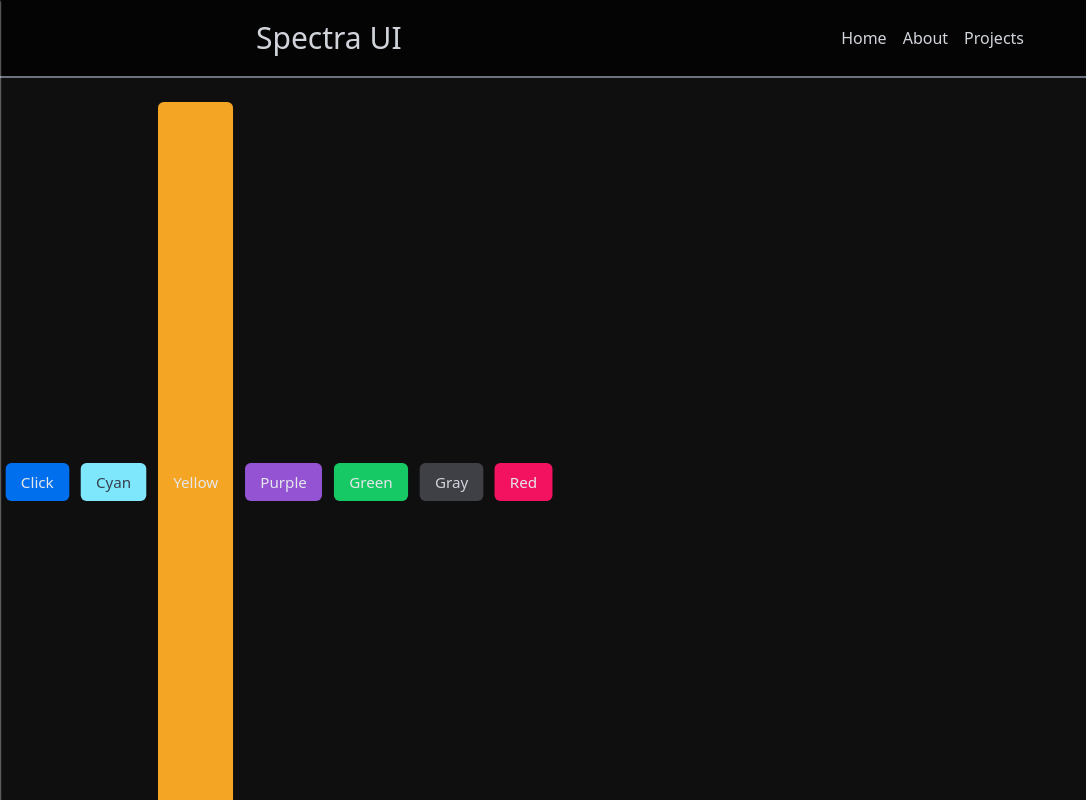
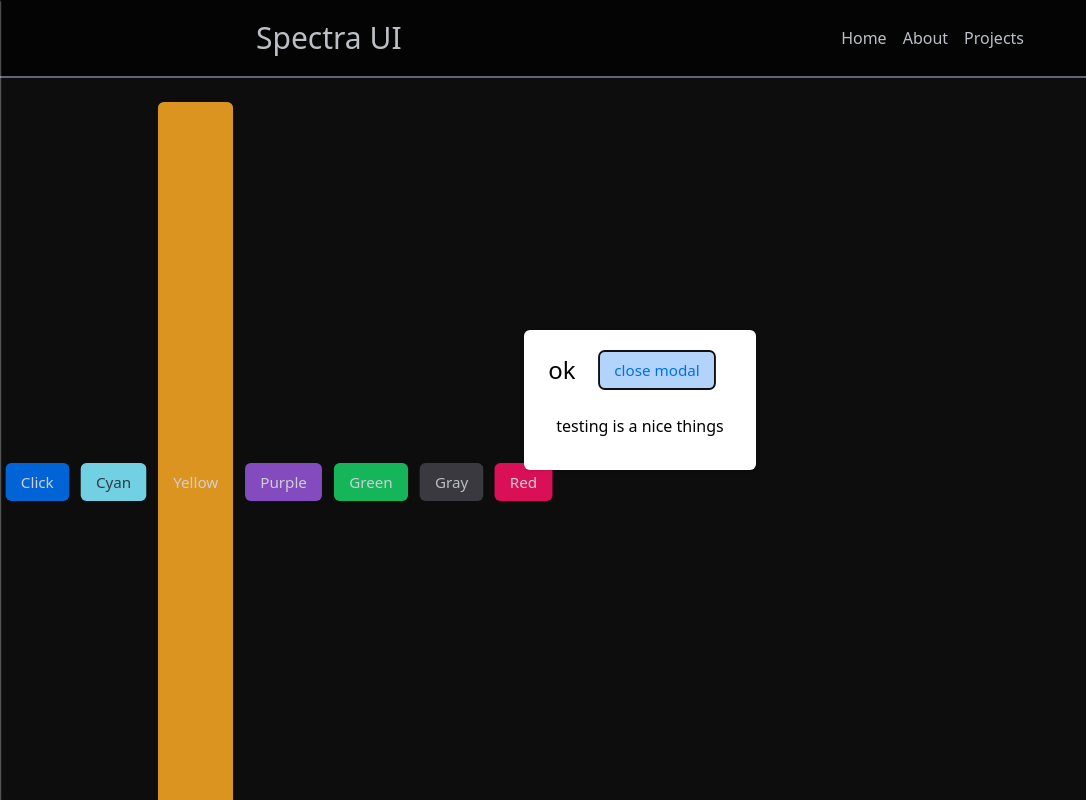
Before and after one commit to SpectraUI/SpectraUI, a React (Vite) app: page / in a window 1280 px wide. Shown: the top 800 px of the page, without its empty margins (0-1086 px from the left). Built offline with nearby package versions, Linux system fonts and the light colour scheme.

Commit message:
completed Modal

```diff
--- a/components/Modal/index.tsx
+++ b/components/Modal/index.tsx
@@ -113,5 +113,5 @@ export interface ModalContentProps {
 export const ModalBody: React.FC<ModalContentProps> = (props) => {
   const { children } = props;
 
-  return <div className="">{children}</div>;
+  return <div className="mt-[20px] m-4">{children}</div>;
 };
--- a/src/App.tsx
+++ b/src/App.tsx
@@ -121,11 +121,11 @@ function App() {
       </Button>
       <Checkbox checked />
       <Checkbox />
-      <Modal visible={false} id="o">
+      <Modal visible={true} id="o">
         <ModalTop>
           <ModalTitle>ok</ModalTitle>
           <ModalOptions>
-            <Button>ok</Button>
+            <Button onClick={() => { document.getElementById('o').close() }} variant="flat">close modal</Button>
           </ModalOptions>
         </ModalTop>
         <ModalBody>testing is a nice things</ModalBody>
```
